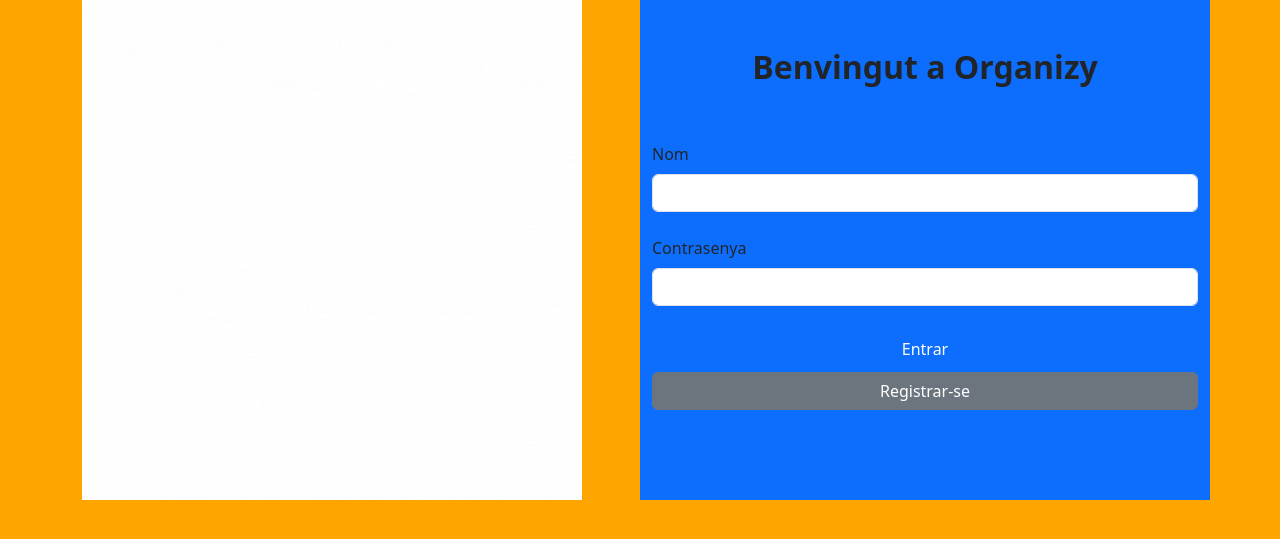
After one commit to ErfanCEP/organizy, a PHP site: page /log_in.php in a window 1280 px wide. The commit adds this page. Shown: the top 539 px of the page. Run offline with PHP 8.4, Linux system fonts and the light colour scheme.

Commit message:
segon commit
incorporat el log in

```diff
--- /dev/null
+++ b/log_in.php
@@ -0,0 +1,55 @@
+<!DOCTYPE html>
+<html lang="en">
+
+<head>
+    <meta charset="UTF-8">
+    <meta name="viewport" content="width=device-width, initial-scale=1.0">
+    <link rel="stylesheet" href="bootstrap-5.3.3/dist/css/bootstrap.css">
+    <title>Document</title>
+
+    <style>
+        body {
+
+
+            background-color: orange;
+        }
+    </style>
+</head>
+
+<body>
+    <div class="container mt-10">
+        <div class="row">
+            <div class="col">
+                <img src="./img/P.gif"></img>
+            </div>
+            <div class="col bg-primary">
+                <h2 class="fw-bold text-center py-5">Benvingut a Organizy</h2>
+                <form action="">
+                    <div class="mb-4">
+                        <label for="nom" class="form-label">Nom</label>
+                        <input type="text" class="form-control">
+                    </div>
+                    <div class="mb-4">
+                        <label for="nom" class="form-label">Contrasenya</label>
+                        <input type="password" class="form-control">
+                    </div>
+                    <div class="d-grid">
+                        <button type="submit" class="btn btn-primary">Entrar</button>
+                        <button type="submit" class="btn btn-secondary my-1">Registrar-se</button>
+                    </div>
+
+
+
+                </form>
+
+            </div>
+        </div>
+
+    </div>
+
+
+
+    <script src="bootstrap-5.3.3/dist/js/bootstrap.bundle.js"></script>
+</body>
+
+</html>
```
Also changed, not shown: projectes.php (renamed from bootstrap-5.3.3/site/data/theme-colors.yml, +16 -20 lines), img/P.gif (added), registrarse.php (added), style.css (added).
